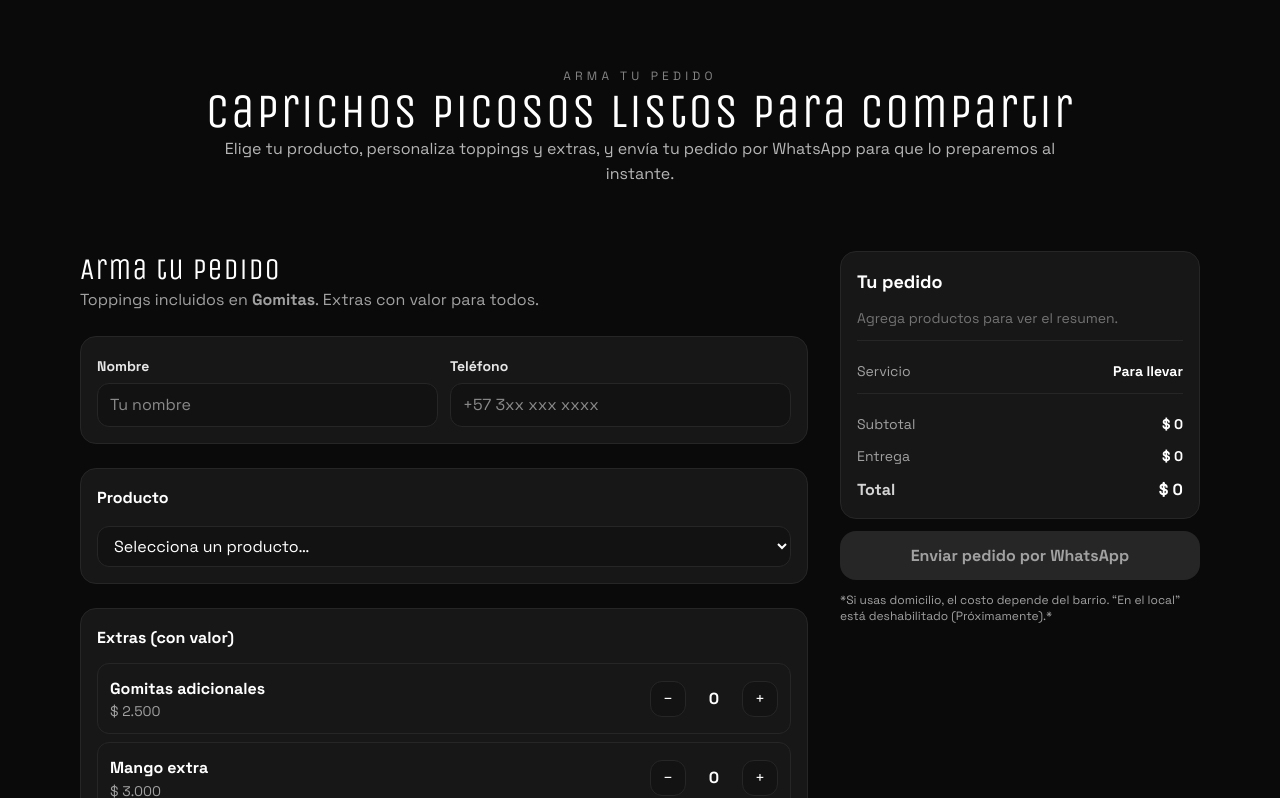
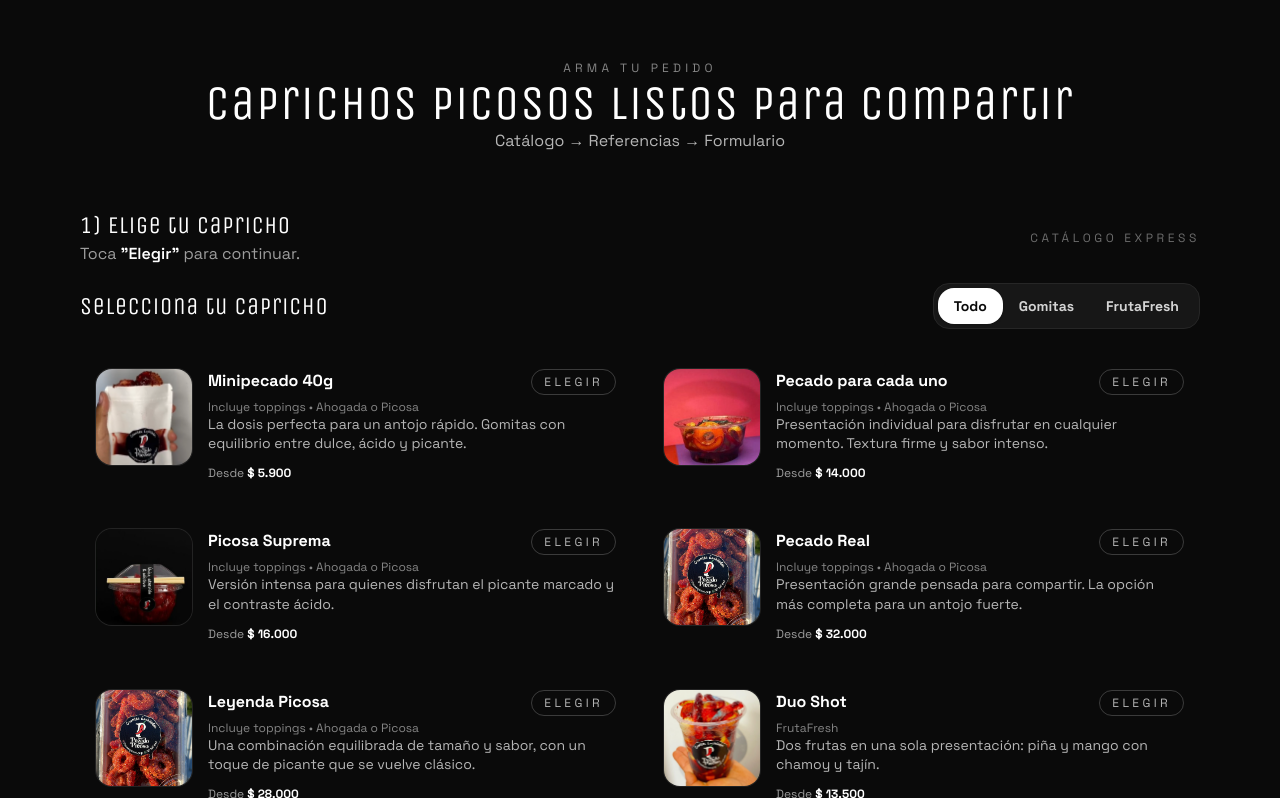
Before and after one commit to klmendez/pecado-picoso, a React (Vite) app: page / in a window 1280 px wide. Shown: the part 802-1600 px from the top of the page. Built offline with nearby package versions, Linux system fonts and the light colour scheme.

Commit message:
Fix build: remove unused imports

```diff
--- a/src/components/ProductCard.tsx
+++ b/src/components/ProductCard.tsx
@@ -15,10 +15,14 @@ function getStartingPrice(product: Product): number | null {
 
   const { prices } = product;
   if ("fijo" in prices && typeof prices.fijo === "number") return prices.fijo;
+
   if (prices.porSize) {
-    const vals = Object.values(prices.porSize).filter((v): v is number => typeof v === "number" && v > 0);
+    const vals = Object.values(prices.porSize).filter(
+      (v): v is number => typeof v === "number" && v > 0,
+    );
     return vals.length ? Math.min(...vals) : null;
   }
+
   return null;
 }
 
@@ -33,34 +37,57 @@ type ProductCardProps = {
   selected?: boolean;
 };
 
-export default function ProductCard({ product, onSelect, actionLabel = "Armar", selected = false }: ProductCardProps) {
+export default function ProductCard({
+  product,
+  onSelect,
+  actionLabel = "Armar",
+  selected = false,
+}: ProductCardProps) {
   const startingPrice = getStartingPrice(product);
   const subtitle = getSubtitle(product);
 
   return (
     <article
       className={[
-        "group flex gap-4 rounded-3xl p-4 transition",
-        selected ? "bg-white/15 ring-1 ring-white/80" : "hover:bg-white/6 hover:ring-1 hover:ring-white/30",
+        // ✅ Responsive: en grid 2 cols se ve mejor en mobile (vertical), y en sm+ vuelve horizontal
+        "group flex flex-col sm:flex-row gap-4 rounded-3xl p-4 transition",
+        selected
+          ? "bg-white/15 ring-1 ring-white/80"
+          : "hover:bg-white/6 hover:ring-1 hover:ring-white/30",
       ].join(" ")}
     >
-      <div className="relative h-24 w-24 shrink-0 overflow-hidden rounded-2xl bg-white/[0.04] ring-1 ring-white/10">
+      <div
+        className="
+          relative shrink-0 overflow-hidden rounded-2xl
+          bg-white/[0.04] ring-1 ring-white/10
+          h-28 w-full
+          sm:h-24 sm:w-24
+        "
+      >
         {product.image ? (
-          <img src={product.image} alt={product.name} className="h-full w-full object-cover" loading="lazy" />
+          <img
+            src={product.image}
+            alt={product.name}
+            className="h-full w-full object-cover"
+            loading="lazy"
+          />
         ) : (
-          <div className="absolute inset-0 grid place-items-center text-white/30 text-xs">Sin imagen</div>
+          <div className="absolute inset-0 grid place-items-center text-white/30 text-xs">
+            Sin imagen
+          </div>
         )}
       </div>
 
       <div className="min-w-0 flex-1">
         <div className="flex items-start justify-between gap-3">
           <div className="truncate text-base font-black text-white">{product.name}</div>
+
           {onSelect ? (
             <button
               type="button"
               onClick={() => onSelect(product)}
               className={[
-                "shrink-0 text-xs uppercase tracking-[0.28em] rounded-full px-3 py-1 transition",
+                "shrink-0 text-[10px] sm:text-xs uppercase tracking-[0.28em] rounded-full px-3 py-1 transition",
                 selected
                   ? "bg-white text-neutral-950"
                   : "border border-white/20 text-white/70 hover:border-white hover:text-white",
@@ -80,7 +107,9 @@ export default function ProductCard({ product, onSelect, actionLabel = "Armar",
 
         <div className="mt-1 text-xs text-white/50">{subtitle}</div>
 
-        <p className="mt-2 text-sm text-white/70 leading-snug line-clamp-2">{product.description}</p>
+        <p className="mt-2 text-sm text-white/70 leading-snug line-clamp-2">
+          {product.description}
+        </p>
 
         <div className="mt-3 text-xs text-white/60 flex items-center gap-2">
           {startingPrice !== null ? (
@@ -90,6 +119,7 @@ export default function ProductCard({ product, onSelect, actionLabel = "Armar",
           ) : (
             <span>Precio según configuración</span>
           )}
+
           {selected ? (
             <span className="inline-flex items-center rounded-full bg-white text-neutral-950 px-2 py-0.5 text-[10px] uppercase tracking-[0.2em]">
               Seleccionado
--- a/src/pages/ArmarPedido.tsx
+++ b/src/pages/ArmarPedido.tsx
@@ -1,23 +1,11 @@
 import { useEffect, useMemo, useState } from "react";
 import { useSearchParams } from "react-router-dom";
 import type { Barrio } from "../data/barrios";
-import { BARRIOS } from "../data/barrios";
-import {
-  PRODUCTS,
-  isFixedPrice,
-  type Product,
-  type Size,
-  type Version,
-} from "../data/products";
+import { PRODUCTS, isFixedPrice, type Product, type Size, type Version } from "../data/products";
 import { TOPPINGS } from "../data/toppings";
 import { EXTRAS } from "../data/extras";
 import { getBasePrice, extrasTotal, deliveryCost } from "../lib/pricing";
-import {
-  buildCode,
-  buildWhatsAppMessage,
-  waLink,
-  type PaymentMethod,
-} from "../lib/whatsapp";
+import { buildCode, buildWhatsAppMessage, waLink, type PaymentMethod } from "../lib/whatsapp";
 import { cop } from "../lib/format";
 import { NEQUI_PHONE } from "../data/constants";
 import Catalogo from "./Catalogo";
@@ -34,23 +22,13 @@ const VERSION_REFERENCES: Array<{
   subtitle: string;
   image: string;
 }> = [
-  {
-    key: "ahogada",
-    title: "Capricho Ahogado",
-    subtitle: "Más chamoy, más jugosita.",
-    image: ahogadoRefImg,
-  },
-  {
-    key: "picosa",
-    title: "Capricho Picosín",
-    subtitle: "Más chilito, más intensidad.",
-    image: picosinRefImg,
-  },
+  { key: "ahogada", title: "Capricho Ahogado", subtitle: "Más chamoy, más jugosita.", image: ahogadoRefImg },
+  { key: "picosa", title: "Capricho Picosín", subtitle: "Más chilito, más intensidad.", image: picosinRefImg },
 ];
 
 function findProductById(id: string | null): Product | null {
   if (!id) return null;
-  return PRODUCTS.find((product) => product.id === id) ?? null;
+  return PRODUCTS.find((p) => p.id === id) ?? null;
 }
 
 function sizeLabel(size: Size | null) {
@@ -74,20 +52,10 @@ function versionLabel(version: Version | null) {
 
 function getAvailableSizes(product: Product | null): Size[] {
   if (!product) return [];
+  if (product.category === "gomitas") return product.sizes;
+  if (isFixedPrice(product.prices)) return product.sizes ?? [];
 
-  if (product.category === "gomitas") {
-    return product.sizes;
-  }
-
-  if (isFixedPrice(product.prices)) {
-    return product.sizes ?? [];
-  }
-
-  const entries = Object.entries(product.prices.porSize ?? {}) as Array<[
-    Size,
-    number | undefined,
-  ]>;
-
+  const entries = Object.entries(product.prices.porSize ?? {}) as Array<[Size, number | undefined]>;
   return entries
     .filter(([, value]) => typeof value === "number" && value > 0)
     .map(([size]) => size);
@@ -97,9 +65,13 @@ export default function ArmarPedido() {
   const [searchParams, setSearchParams] = useSearchParams();
   const preSelectedId = searchParams.get("productId");
 
+  // Producto seleccionado (primero por URL si viene)
   const [product, setProduct] = useState<Product | null>(() => findProductById(preSelectedId));
+
+  // IMPORTANTE: ahora version arranca en null porque la define el paso "Referencias"
   const [version, setVersion] = useState<Version | null>(null);
   const [size, setSize] = useState<Size | null>(null);
+
   const [toppings, setToppings] = useState<string[]>([]);
   const [extrasQty, setExtrasQty] = useState<Record<string, number>>({});
 
@@ -107,15 +79,21 @@ export default function ArmarPedido() {
   const [barrio, setBarrio] = useState<Barrio | null>(null);
   const [address, setAddress] = useState("");
   const [reference, setReference] = useState("");
+
   const [paymentMethod, setPaymentMethod] = useState<PaymentMethod>("Transferencia");
   const [comments, setComments] = useState("");
   const [name, setName] = useState("");
   const [phone, setPhone] = useState("");
 
   const isGomitas = product?.category === "gomitas";
-  const maxToppings = isGomitas ? product.toppingsIncludedMax : 0;
   const availableSizes = useMemo(() => getAvailableSizes(product), [product]);
 
+  const maxToppings = useMemo(() => {
+    if (!product || product.category !== "gomitas") return 0;
+    return Math.max(0, product.toppingsIncludedMax ?? 0);
+  }, [product]);
+
+  // Limpia datos de domicilio si el servicio no es domicilio
   useEffect(() => {
     if (service !== "domicilio") {
       setBarrio(null);
@@ -124,13 +102,16 @@ export default function ArmarPedido() {
     }
   }, [service]);
 
+  // Sincroniza product con query param
   useEffect(() => {
     const lookup = findProductById(preSelectedId);
-    if (lookup && lookup.id !== product?.id) {
+    if ((lookup?.id ?? null) !== (product?.id ?? null)) {
       setProduct(lookup);
     }
-  }, [preSelectedId, product?.id]);
+    // eslint-disable-next-line react-hooks/exhaustive-deps
+  }, [preSelectedId]);
 
+  // Al cambiar producto: reset de todo lo dependiente (y size default)
   useEffect(() => {
     if (!product) {
       setVersion(null);
@@ -140,23 +121,29 @@ export default function ArmarPedido() {
       return;
     }
 
-    setVersion(product.category === "gomitas" ? null : null);
-    setSize((prev) => (prev && availableSizes.includes(prev) ? prev : availableSizes[0] ?? null));
+    // Size por defecto (mantiene si sigue válida)
+    setSize((prev) => {
+      if (prev && availableSizes.includes(prev)) return prev;
+      return availableSizes[0] ?? null;
+    });
+
+    // ✅ Reset clave del flujo
     setToppings([]);
     setExtrasQty({});
-  }, [product, availableSizes]);
 
+    // Si NO es gomitas, no hay paso referencias => version null siempre
+    // Si SÍ es gomitas, dejamos version null hasta que el usuario elija referencia
+    setVersion(null);
+    // eslint-disable-next-line react-hooks/exhaustive-deps
+  }, [product?.id, availableSizes]);
+
+  // Limita toppings (solo gomitas)
   useEffect(() => {
-    if (!isGomitas && toppings.length) {
-      setToppings([]);
-    }
-  }, [isGomitas, toppings.length]);
-
-  useEffect(() => {
-    if (isGomitas && toppings.length > maxToppings) {
+    if (!isGomitas) return;
+    if (maxToppings > 0 && toppings.length > maxToppings) {
       setToppings((prev) => prev.slice(0, maxToppings));
     }
-  }, [isGomitas, maxToppings, toppings]);
+  }, [isGomitas, maxToppings, toppings.length]);
 
   const extrasSum = useMemo(() => extrasTotal(extrasQty, EXTRAS), [extrasQty]);
 
@@ -171,7 +158,7 @@ export default function ArmarPedido() {
 
   const toppingsNames = useMemo(() => {
     if (!isGomitas) return [];
-    const lookup = new Map(TOPPINGS.map((topping) => [topping.id, topping.name]));
+    const lookup = new Map(TOPPINGS.map((t) => [t.id, t.name]));
     return toppings.map((id) => lookup.get(id) ?? id);
   }, [isGomitas, toppings]);
 
@@ -212,22 +199,20 @@ export default function ArmarPedido() {
     ];
   }, [product, detailLine, toppingsNames, extrasList, subtotal]);
 
-  const needsVersion = isGomitas;
-  const needsSize = useMemo(() => {
-    if (!product) return false;
-    if (product.category === "gomitas") return true;
-    if (isFixedPrice(product.prices)) return false;
-    return getAvailableSizes(product).length > 0;
-  }, [product]);
+  // ✅ FLUJO: si es gomitas, el formulario solo aparece cuando el usuario elige referencia/version
+  const referencesDone = !isGomitas || Boolean(version);
+  const formEnabled = Boolean(product) && referencesDone;
 
-  const toppingsValid = !isGomitas || (toppings.length >= 1 && toppings.length <= maxToppings);
-  const hasVersion = !needsVersion || Boolean(version);
+  const needsSize = Boolean(product) && availableSizes.length > 0;
   const hasSize = !needsSize || Boolean(size);
 
+  const toppingsValid =
+    !isGomitas || maxToppings === 0 || (toppings.length >= 1 && toppings.length <= maxToppings);
+
   const canSend = Boolean(
+    formEnabled &&
       product &&
       subtotal > 0 &&
-      hasVersion &&
       hasSize &&
       toppingsValid &&
       name.trim() &&
@@ -238,24 +223,23 @@ export default function ArmarPedido() {
 
   const handleSelectProduct = (next: Product | null) => {
     setProduct(next);
+
     const nextParams = new URLSearchParams(searchParams);
-    if (next) {
-      nextParams.set("productId", next.id);
-    } else {
-      nextParams.delete("productId");
-    }
+    if (next) nextParams.set("productId", next.id);
+    else nextParams.delete("productId");
     setSearchParams(nextParams);
+  };
+
+  const handleSelectReference = (v: Version) => {
+    setVersion(v);
   };
 
   const handleToggleTopping = (id: string) => {
     if (!isGomitas) return;
+
     setToppings((prev) => {
-      if (prev.includes(id)) {
-        return prev.filter((topping) => topping !== id);
-      }
-      if (prev.length >= maxToppings) {
-        return prev;
-      }
+      if (prev.includes(id)) return prev.filter((t) => t !== id);
+      if (maxToppings > 0 && prev.length >= maxToppings) return prev;
       return [...prev, id];
     });
   };
@@ -276,18 +260,13 @@ export default function ArmarPedido() {
 
     const origin = window.location.origin;
     const code = buildCode();
+
     const serviceLabel =
-      service === "domicilio"
-        ? "Domicilio"
-        : service === "llevar"
-        ? "Para llevar"
-        : "En el local (Próximamente)";
+      service === "domicilio" ? "Domicilio" : service === "llevar" ? "Para llevar" : "En el local (Próximamente)";
 
     const barrioLine =
       service === "domicilio" && barrio
-        ? `Barrio: ${barrio.name} ${
-            barrio.price == null ? "(Se confirma)" : `(${cop(barrio.price)})`
-          }`
+        ? `Barrio: ${barrio.name} ${barrio.price == null ? "(Se confirma)" : `(${cop(barrio.price)})`}`
         : undefined;
 
     const addressLine =
@@ -320,22 +299,97 @@ export default function ArmarPedido() {
 
   return (
     <div className="bg-neutral-950 text-white">
-      <section className="px-4 py-12 sm:py-16">
+      {/* HERO */}
+      <section className="px-4 py-10 sm:py-14">
         <div className="mx-auto max-w-4xl text-center space-y-4">
-          <span className="text-xs uppercase tracking-[0.35em] text-white/50">
-            Arma tu pedido
-          </span>
-          <h1 className="text-3xl sm:text-4xl md:text-5xl font-black">
-            Caprichos picosos listos para compartir
-          </h1>
-          <p className="text-white/70">
-            Elige tu producto, personaliza toppings y extras, y envía tu pedido por WhatsApp para que lo
-            preparemos al instante.
-          </p>
+          <span className="text-xs uppercase tracking-[0.35em] text-white/50">Arma tu pedido</span>
+          <h1 className="text-3xl sm:text-4xl md:text-5xl font-black">Caprichos picosos listos para compartir</h1>
+          <p className="text-white/70">Catálogo → Referencias → Formulario</p>
         </div>
       </section>
 
-      <div className="mx-auto flex max-w-6xl flex-col gap-12 px-4 pb-16">
+      <div className="mx-auto flex max-w-6xl flex-col gap-10 px-4 pb-16">
+        {/* 1) CATÁLOGO */}
+        <section className="space-y-4">
+          <div className="flex flex-col gap-2 sm:flex-row sm:items-center sm:justify-between">
+            <div>
+              <h2 className="text-2xl font-black">1) Elige tu capricho</h2>
+              <p className="text-white/60">
+                Toca <span className="font-semibold text-white">"Elegir"</span> para continuar.
+              </p>
+            </div>
+            <span className="text-xs uppercase tracking-[0.3em] text-white/40">Catálogo express</span>
+          </div>
+
+          <Catalogo
+            embedded
+            showHeader={false}
+            actionLabel={product ? "Cambiar" : "Elegir"}
+            onSelectProduct={handleSelectProduct}
+            selectedProductIds={product ? [product.id] : []}
+          />
+        </section>
+
+        {/* Si no hay producto, no seguimos */}
+        {!product ? (
+          <div className="rounded-3xl border border-white/10 bg-white/[0.04] p-6 text-center backdrop-blur-sm">
+            <p className="text-white/70">Elige un producto del catálogo para continuar.</p>
+          </div>
+        ) : (
+          <>
+            {/* 2) REFERENCIAS (solo gomitas) */}
+            {isGomitas ? (
+              <section className="space-y-4">
+                <div className="flex flex-col gap-2">
+                  <h2 className="text-2xl font-black">2) Elige tu referencia</h2>
+                  <p className="text-white/60">
+                    Selecciona la versión para continuar con tu pedido.
+                  </p>
+                </div>
+
+                <div className="grid gap-4 md:grid-cols-2">
+                  {VERSION_REFERENCES.map((ref) => {
+                    const active = version === ref.key;
+                    return (
+                      <button
+                        key={ref.key}
+                        type="button"
+                        onClick={() => handleSelectReference(ref.key)}
+                        className={[
+                          "text-left overflow-hidden rounded-3xl border backdrop-blur-sm transition",
+                          active
+                            ? "border-white/70 bg-white/[0.10]"
+                            : "border-white/10 bg-white/[0.04] hover:border-white/30 hover:bg-white/[0.06]",
+                        ].join(" ")}
+                      >
+                        <img src={ref.image} alt={ref.title} className="h-48 w-full object-cover" loading="lazy" />
+                        <div className="space-y-2 px-6 py-5">
+                          <div className="text-sm uppercase tracking-[0.3em] text-white/50">Versión</div>
+                          <div className="flex items-center justify-between gap-3">
+                            <h3 className="text-xl font-black">{ref.title}</h3>
+                            {active ? (
+                              <span className="inline-flex items-center rounded-full bg-white text-neutral-950 px-2 py-0.5 text-[10px] uppercase tracking-[0.2em]">
+                                Seleccionado
+                              </span>
+                            ) : null}
+                          </div>
+                          <p className="text-sm text-white/65">{ref.subtitle}</p>
+                        </div>
+                      </button>
+                    );
+                  })}
+                </div>
+
+                {!version ? (
+                  <div className="rounded-2xl border border-white/10 bg-white/[0.04] p-4 text-white/70">
+                    Elige una referencia para habilitar el formulario.
+                  </div>
+                ) : null}
+              </section>
+            ) : null}
+
+            {/* 3) FORM + RESUMEN (solo cuando corresponde) */}
+            {formEnabled ? (
               <div className="grid gap-8 lg:grid-cols-[minmax(0,1fr)_360px]">
                 <OrderForm
                   name={name}
@@ -385,50 +439,12 @@ export default function ArmarPedido() {
                   onSend={handleSend}
                 />
               </div>
-
-        {isGomitas ? (
-          <section className="space-y-4">
-            <div className="flex flex-col gap-2">
-              <h2 className="text-2xl font-black">Explora nuestras versiones</h2>
-              <p className="text-white/60">
-                "Ahogada" y "Picosa" son mundos distintos. Mira la referencia visual y decide cuál va mejor con tu antojo.
-              </p>
-            </div>
-            <div className="grid gap-4 md:grid-cols-2">
-              {VERSION_REFERENCES.map((ref) => (
-                <article
-                  key={ref.key}
-                  className="overflow-hidden rounded-3xl border border-white/10 bg-white/[0.04] backdrop-blur-sm"
-                >
-                  <img src={ref.image} alt={ref.title} className="h-48 w-full object-cover" loading="lazy" />
-                  <div className="space-y-2 px-6 py-5">
-                    <div className="text-sm uppercase tracking-[0.3em] text-white/50">Versión</div>
-                    <h3 className="text-xl font-black">{ref.title}</h3>
-                    <p className="text-sm text-white/65">{ref.subtitle}</p>
-                  </div>
-                </article>
-              ))}
-            </div>
-          </section>
-        ) : null}
-
-        <section className="space-y-4">
-          <div className="flex flex-col gap-2 sm:flex-row sm:items-center sm:justify-between">
-            <div>
-              <h2 className="text-2xl font-black">¿Todavía no eliges tu capricho?</h2>
-              <p className="text-white/60">Toca "Elegir" en el catálogo para pre-cargar la configuración en el formulario.</p>
-            </div>
-            <span className="text-xs uppercase tracking-[0.3em] text-white/40">Catálogo express</span>
-          </div>
-
-          <Catalogo
-            embedded
-            showHeader={false}
-            actionLabel="Elegir"
-            onSelectProduct={handleSelectProduct}
-            selectedProductIds={product ? [product.id] : []}
-          />
-        </section>
+            ) : (
+              // Si es gomitas y aún no eligió versión, no mostramos formulario
+              isGomitas ? null : null
+            )}
+          </>
+        )}
       </div>
     </div>
   );
--- a/src/pages/Catalogo.tsx
+++ b/src/pages/Catalogo.tsx
@@ -26,7 +26,11 @@ export default function Catalogo({
   }, [tab]);
 
   const containerClass = embedded ? "space-y-6" : "mx-auto max-w-6xl px-4 py-10";
-  const gridClass = embedded ? "grid sm:grid-cols-2 lg:grid-cols-3 gap-4" : "mt-8 grid sm:grid-cols-2 lg:grid-cols-3 gap-4";
+
+  // ✅ 2 columnas siempre (mobile y desktop)
+  const gridClass = embedded
+    ? "grid grid-cols-2 gap-3 sm:gap-4"
+    : "mt-8 grid grid-cols-2 gap-3 sm:gap-4";
 
   return (
     <div className={containerClass}>
--- a/src/pages/Home.tsx
+++ b/src/pages/Home.tsx
@@ -1,8 +1,7 @@
 import { Link } from "react-router-dom";
 import { AnimatePresence, motion } from "framer-motion";
 import { useEffect, useMemo, useState } from "react";
-import Referencias from "../components/Referencias";
-import Catalogo from "../pages/Catalogo";
+
 import ArmarPedido from "./ArmarPedido";
 
 
```
Lines whose indentation alone changed are shown as unchanged.
